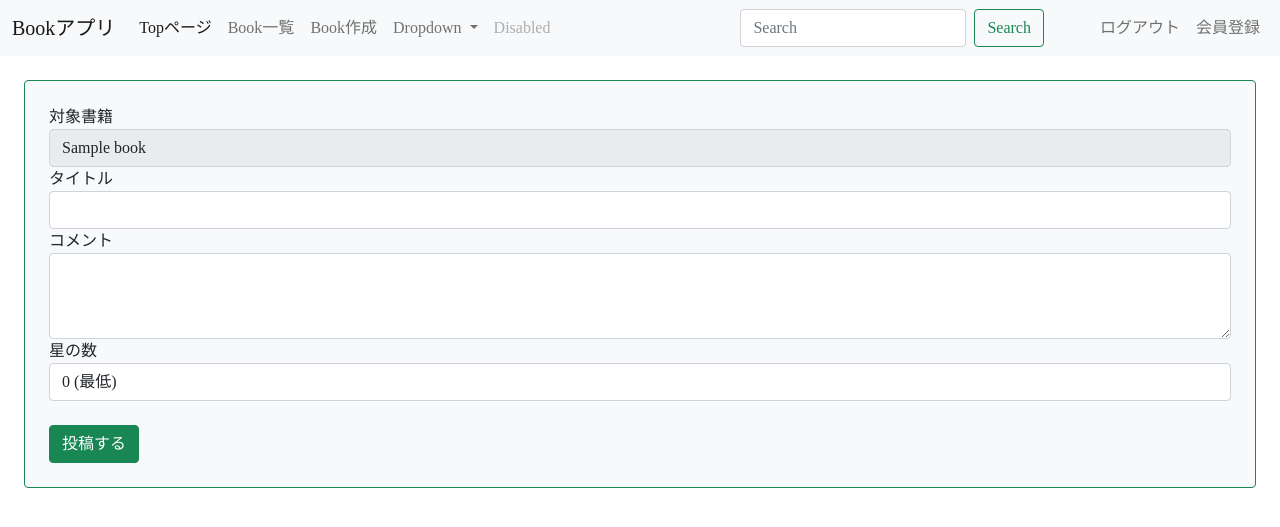
After one commit to homan05872/book_project, a Django app: page /review/1 in a window 1280 px wide. The commit adds this page. Shown: the top 527 px of the page. Run offline with Django 4.2, Linux system fonts and the light colour scheme; a user stored in the database is signed in; tables that the repository leaves empty hold one stand-in row (values such as "Sample post"); some web fonts are replaced.

Commit message:
Review処理、画面　作成

```diff
--- a/src/book/admin.py
+++ b/src/book/admin.py
@@ -1,4 +1,6 @@
 from django.contrib import admin
 from .models import Book
+from .models import Review
 
 admin.site.register(Book)
+admin.site.register(Review)
--- a/src/book/models.py
+++ b/src/book/models.py
@@ -17,16 +17,17 @@ class Book(models.Model):
     def __str__(self):
          return self.title
 
-#レビュー作成予定
-# class Review(models.Model):
-#     book = models.ForeignKey(Book, on_delete=models.CASCADE)
-#     title = models.CharField(max_length=100)
-#     text = models.TextField()
-#     rate = models.IntegerField(choices=RATE_CHOICES)
-#     user = models.ForeignKey('auth.User', on_delete=models.CASCADE)
 
-#     def __str__(self):
-#         return self.title
+class Review(models.Model):
+    book = models.ForeignKey(Book, on_delete=models.CASCADE)
+    title = models.CharField(max_length=100)
+    text = models.TextField()
+    rate = models.IntegerField(choices=RATE_CHOICES)
+    timestamp = models.DateTimeField(auto_now_add=True)
+    user = models.ForeignKey('auth.User', on_delete=models.CASCADE)
+
+    def __str__(self):
+        return self.title
 
 
 
--- a/src/book/urls.py
+++ b/src/book/urls.py
@@ -11,4 +11,5 @@ urlpatterns = [
     path('create/', views.CreateBook.as_view(),name='create'),
     path('update/<int:pk>/', views.UpdateBook.as_view(), name='update'),
     path('delete/<int:pk>/', views.DeleteBook.as_view(), name='delete'),
+    path('review/<int:book_id>', views.CreateReview.as_view(),name='review'),
 ]
--- a/src/book/views.py
+++ b/src/book/views.py
@@ -1,8 +1,8 @@
+from typing import Any, Dict
 from django.shortcuts import render, redirect
-from django.urls import reverse_lazy
+from django.urls import reverse_lazy, reverse
 from django.views.generic import ListView,DetailView,CreateView,UpdateView,DeleteView,TemplateView
-from .models import Book
-from django.contrib.auth import logout
+from .models import Book, Review
 from django.contrib.auth.mixins import LoginRequiredMixin
 
 
@@ -35,6 +35,7 @@ class CreateBook(LoginRequiredMixin, CreateView):
     success_url = reverse_lazy('booklist')
 
 
+
 class UpdateBook(LoginRequiredMixin, UpdateView):
     model = Book
     fields = ('title', 'text', 'category')
@@ -45,7 +46,19 @@ class DeleteBook(LoginRequiredMixin, DeleteView):
     model = Book
     success_url = reverse_lazy('booklist')
 
+class CreateReview(LoginRequiredMixin, CreateView):
+    model = Review
+    fields = ('book', 'title', 'text', 'rate')
+    template_name = 'book/review_form.html'
 
-def logout_view(request):
-    logout(request)
-    return redirect('index')
+    def get_context_data(self, **kwargs):
+        context = super().get_context_data(**kwargs)
+        context['book'] = Book.objects.get(pk=self.kwargs['book_id'])
+        return context
+
+    def form_valid(self, form):
+        form.instance.user = self.request.user
+        return super().form_valid(form)
+
+    def get_success_url(self):
+        return reverse('detail', kwargs={'pk': self.object.book.id})
--- a/src/templates/base.html
+++ b/src/templates/base.html
@@ -42,7 +42,7 @@
                   <a class="nav-link" href="{% url 'booklist' %}">Book一覧</a>
                 </li>
                 <li class="nav-item">
-                  <a class="nav-link" href="{% url 'create' %}">レビューする</a>
+                  <a class="nav-link" href="{% url 'create' %}">Book作成</a>
                 </li>
                 {% block listnav1 %}
                 <li class="nav-item dropdown">
--- a/src/templates/book/book_detail.html
+++ b/src/templates/book/book_detail.html
@@ -1,6 +1,6 @@
 {% extends 'base.html' %}
 
-{% block title %}レビュー詳細{% endblock title %}
+{% block title %}Book 詳細{% endblock title %}
 
 {% block content %}
 {% block listnav1 %}{% endblock listnav1 %}
@@ -8,13 +8,14 @@
 {% block listnav2 %}{% endblock listnav2 %}
 
 <div class="container">
-<h1>レビュー詳細</h1>
+<h1>Book 詳細</h1>
 
 <h3>{{ object.title }}</h3>
 <p>{{ object.text }}</p>
 
 カテゴリ:{{ object.category }}
 <br>
+<a href="{% url 'review' object.pk %}">レビューする</a>
 <a href="{% url 'update' object.pk %}">編集する</a>
 <a href="{% url 'delete' object.pk %}">削除する</a>
 </div>
--- /dev/null
+++ b/src/templates/book/review_form.html
@@ -0,0 +1,34 @@
+{% extends "base.html" %}
+
+{% block title %}レビュー投稿{% endblock title %}
+
+{% block content %}
+<form method='post' class="p-4 m-4 bg-light border border-success rounded">
+    {% csrf_token %}
+    <label>
+        対象書籍
+    </label>
+    <input class="form-control" value="{{book.title}}" readonly>
+    <label>
+        タイトル
+    </label>
+    <input class="form-control" name='title'>
+    <label>
+        コメント
+    </label>
+    <textarea class="form-control" name='text' rows='3'></textarea>
+    <label>
+        星の数
+    </label>
+    <select class="form-control" name='rate'>
+        <option value="0">0 (最低)</option>
+        <option value="1">1</option>
+        <option value="2">2</option>
+        <option value="3">3</option>
+        <option value="4">4</option>
+        <option value="5">5 (最高)</option>
+    </select>
+    <input type="hidden" name='book' value='{{ book.id }}'>
+    <button type="submit" class="btn btn-success mt-4">投稿する</button>
+</form>
+{% endblock %}
```
Also changed, not shown: src/book/migrations/0003_review.py (added).
